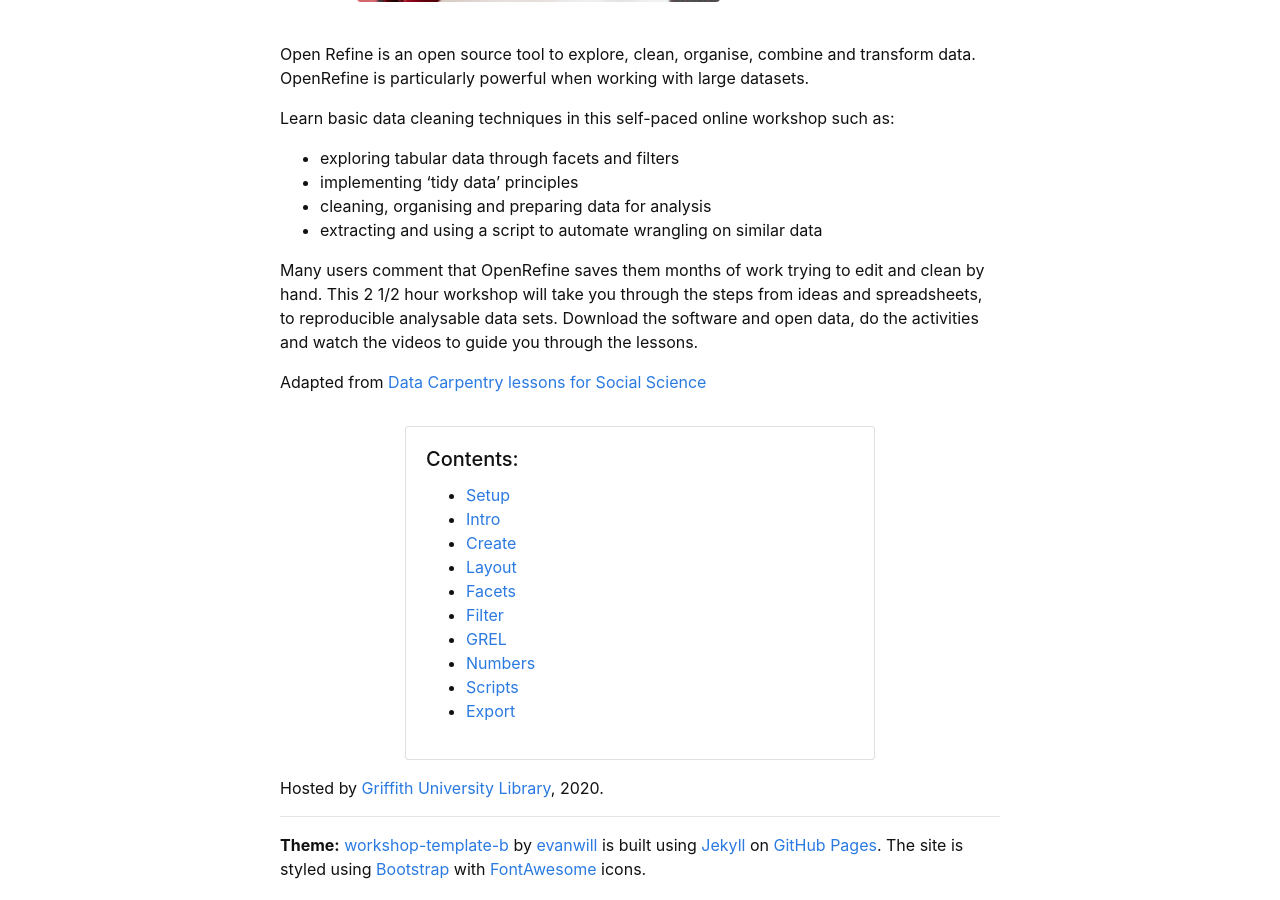
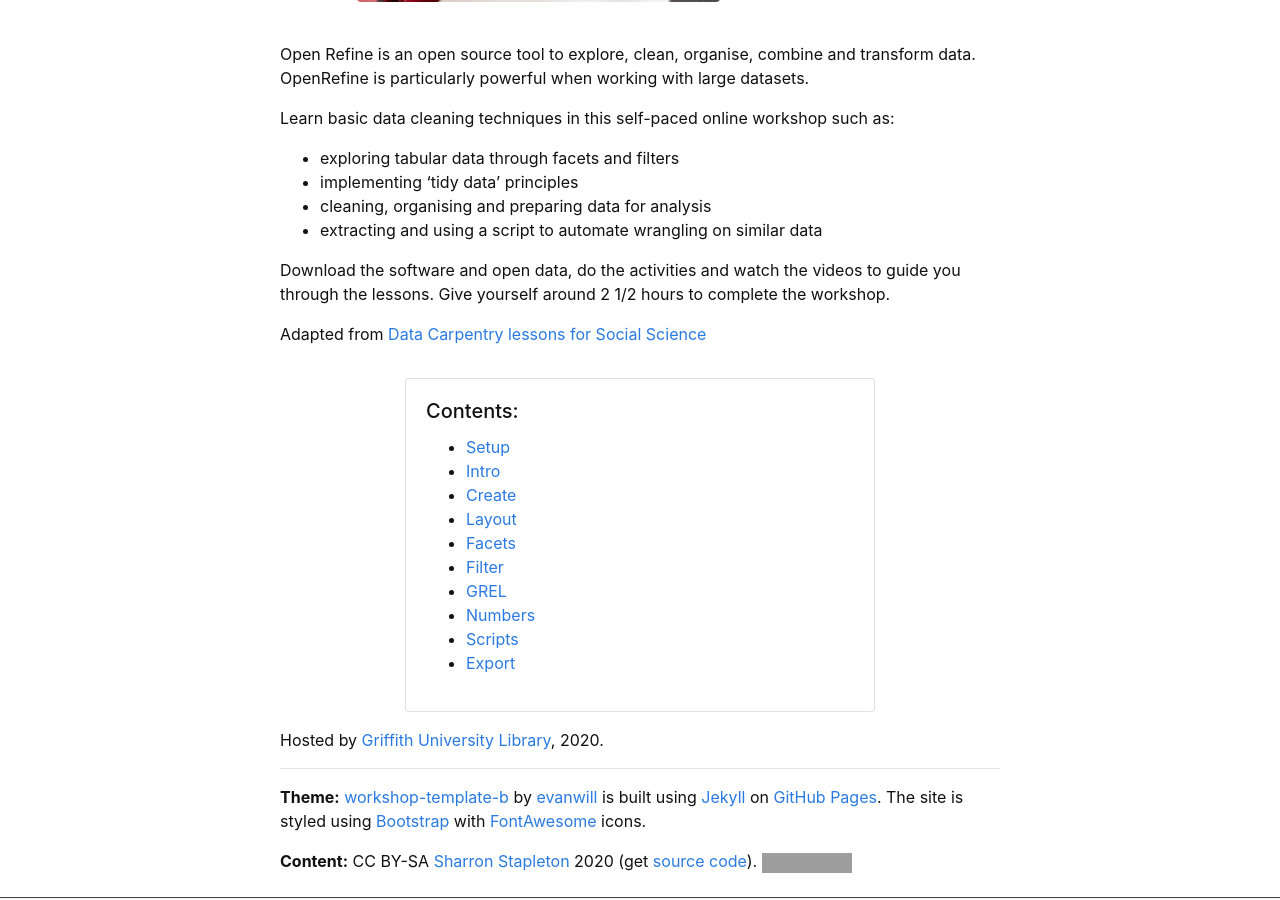
Before and after one commit to GULibrarySandbox/intro-data-wrangle, a Jekyll site: the page built from index.md, in a window 1280 px wide and 900 px high, scrolled down 458 px. Built offline with Jekyll 4.4.1, drawn with Linux system fonts in a browser that asks for light colours; grey boxes are pictures that could not be loaded.

Commit message:
Update index.md

```diff
--- a/index.md
+++ b/index.md
@@ -16,7 +16,7 @@ Learn basic data cleaning techniques in this self-paced online workshop such as:
 - cleaning, organising and preparing data for analysis
 - extracting and using a script to automate wrangling on similar data
 
-Many users comment that OpenRefine saves them months of work trying to edit and clean by hand. This 2 1/2 hour workshop will take you through the steps from ideas and spreadsheets, to reproducible analysable data sets. Download the software and open data, do the activities and watch the videos to guide you through the lessons.
+Download the software and open data, do the activities and watch the videos to guide you through the lessons. Give yourself around 2 1/2 hours to complete the workshop.
 
 Adapted from [Data Carpentry lessons for Social Science](https://datacarpentry.org/lessons/#social-science-curriculum/)
 
```
